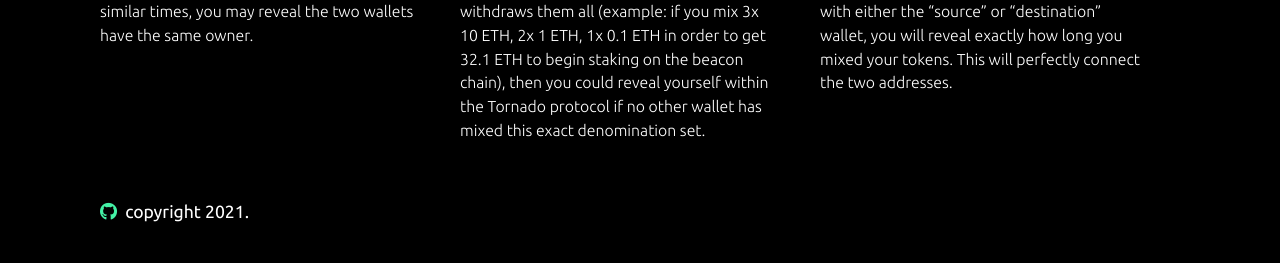
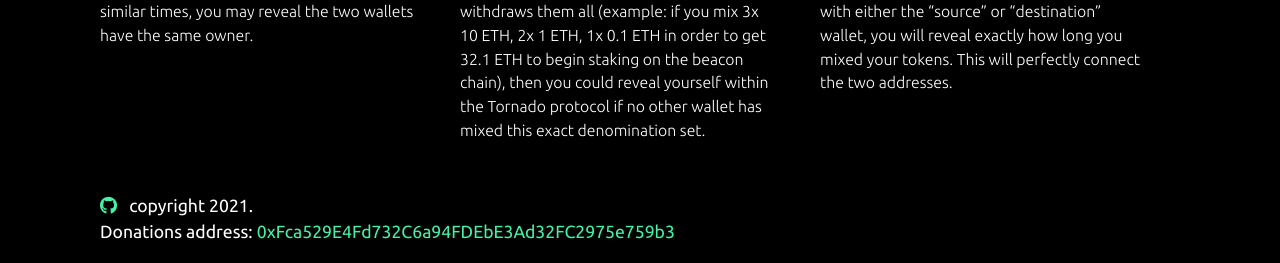
Before and after one commit to pareto-xyz/tutela-app, a Flask app: page / in a window 1280 px wide. Shown: the part 2514-2777 px from the top of the page. Run offline with Flask 2, Linux system fonts and the light colour scheme; some libraries are stand-ins or nearby versions.

Commit message:
add donations address to footer

```diff
--- a/webapp/app/static/css/index.css
+++ b/webapp/app/static/css/index.css
@@ -242,7 +242,9 @@ ABOUT
 }
 
 footer {
+    padding-top: 30px;
     height: 100px;
     display: flex;
-    align-items: center;
+    flex-direction: column;
+    align-items: start;
 }
--- a/webapp/app/static/jsx/address/index.jsx
+++ b/webapp/app/static/jsx/address/index.jsx
@@ -1,5 +1,6 @@
 import React, { useState, useRef, useEffect } from 'react';
 import Header from '../components/Header';
+import Footer from '../components/Footer';
 import { Form, FormControl, InputGroup } from 'react-bootstrap';
 import { isValid, buildQueryString } from '../components/utils';
 import axios from 'axios';
@@ -8,7 +9,7 @@ import QueryInfo from './QueryInfo';
 import TornadoInfo from './TornadoInfo';
 import schemaResponse from '../../data/schema';
 import TpoolOverall from './TpoolOverall';
-import TpoolStats from './TpoolStats'
+import TpoolStats from './TpoolStats';
 import { QueryObjContext } from '../components/Contexts';
 
 import ClusterResults from './ClusterResults';
@@ -212,7 +213,10 @@ function ClusterPage(props) {
                     </>}
 
                 </div >
+
             </div>
+            <Footer />
+
         </div>
     )
 }
--- a/webapp/app/templates/cluster.html
+++ b/webapp/app/templates/cluster.html
@@ -20,6 +20,7 @@
     <!-- favicon -->
     <link rel="apple-touch-icon" sizes="180x180" href="/static/img/apple-touch-icon.png">
     <link rel="icon" type="image/png" sizes="16x16" href="/static/img/favicon-16x16.png">
+    <script src="https://kit.fontawesome.com/1457fb9ff3.js" crossorigin="anonymous"></script>
 
     <!-- Global site tag (gtag.js) - Google Analytics -->
     <script async src="https://www.googletagmanager.com/gtag/js?id=G-0HKGXPMPCH"></script>
--- a/webapp/app/templates/index.html
+++ b/webapp/app/templates/index.html
@@ -50,7 +50,8 @@
                 <input id="input-address" type="text" class="form-control fixed-width"
                     placeholder="eg. 0x000000000000000.........." aria-label="ethereum address"
                     aria-describedby="basic-addon2">
-                    <button class="btn" height='38' type="submit"><img width="20" src="/static/img/loupe.svg" alt="search"></button>
+                <button class="btn" height='38' type="submit"><img width="20" src="/static/img/loupe.svg"
+                        alt="search"></button>
                 </input>
 
             </form>
@@ -177,9 +178,14 @@
             </div>
         </div>
         <footer>
-            <a href="https://github.com/TutelaLabs/tutela-app"><i class="fab fa-github"></i></a>
             <div>
-                &nbsp; copyright 2021.
+                <a href="https://github.com/TutelaLabs/tutela-app"><i class="fab fa-github"></i></a>
+                <span>
+                    &nbsp; copyright 2021.
+                </span>
+            </div>
+            <div>Donations address: <a
+                    href="https://etherscan.io/address/0xFca529E4Fd732C6a94FDEbE3Ad32FC2975e759b3/">0xFca529E4Fd732C6a94FDEbE3Ad32FC2975e759b3</a>
             </div>
         </footer>
     </div>
```
Also changed, not shown: webapp/app/static/jsx/components/Footer.jsx (added, +17 -0 lines).
